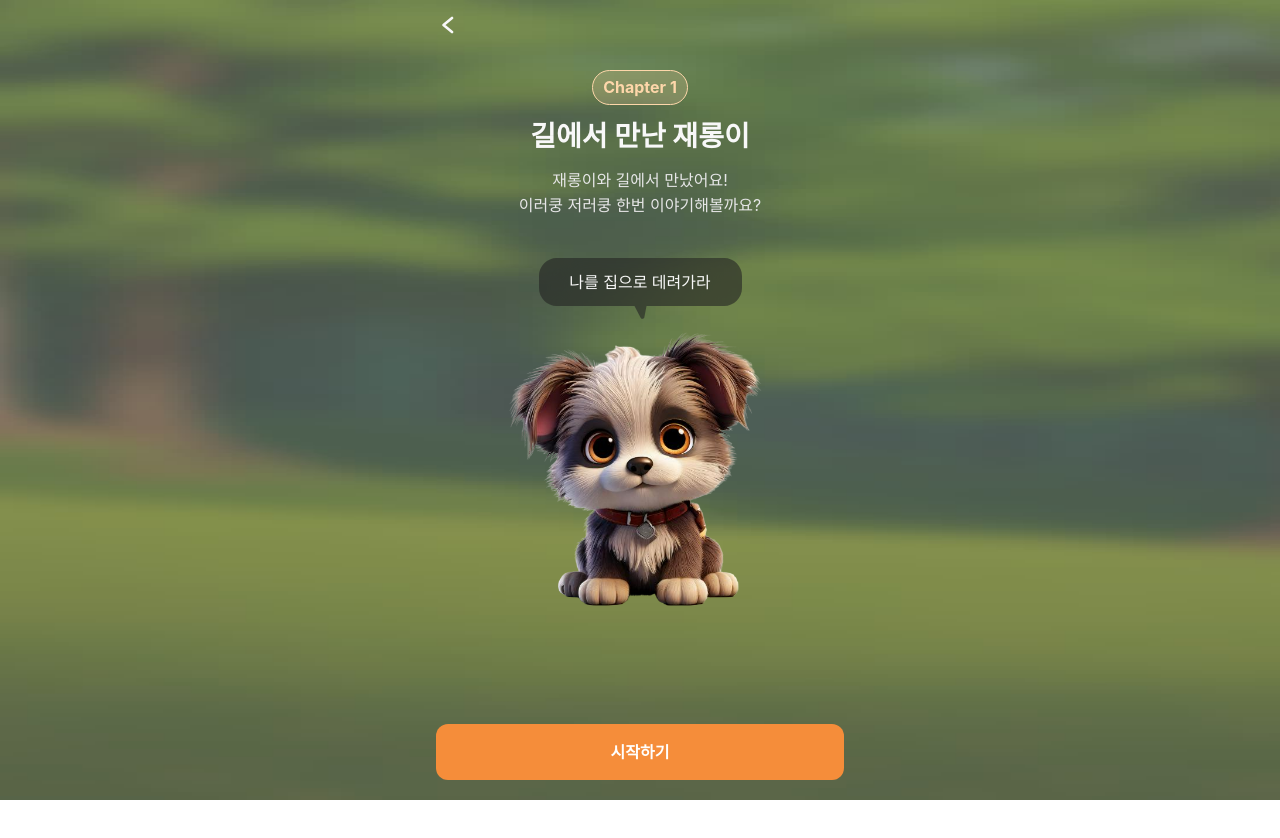
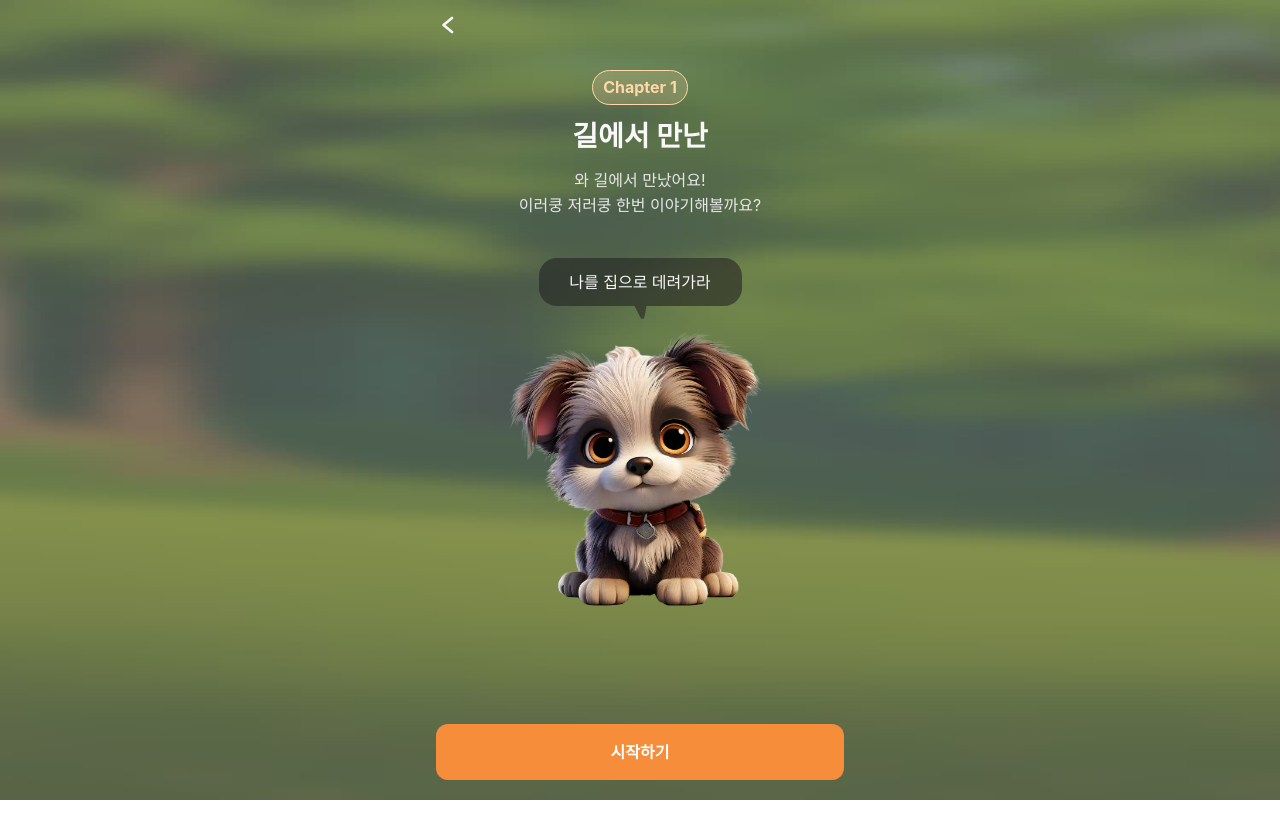
Before and after one commit to Smile-Mate/Smile-Mate, a Next.js app: page /friend/mission/1 in a window 1280 px wide. Shown: the top 838 px of the page. Built offline with nearby package versions, Linux system fonts and the light colour scheme.

Commit message:
feat: 사용자 입력 친구 이름 반영

```diff
--- a/containers/FriendContainer.tsx
+++ b/containers/FriendContainer.tsx
@@ -4,11 +4,14 @@ import BottomPortal from '@/components/BottomPortal';
 import Bubble from '@/components/Bubble';
 import Button from '@/components/Button';
 import Container from '@/components/Container';
+import { useFriendStore } from '@/stores/friendStore';
 import Image from 'next/image';
 import Link from 'next/link';
 
 // TODO 폰트 적용하기
 export default function FriendContainer() {
+  const { friend } = useFriendStore();
+
   return (
     <>
       <Image src="/images/mission/mission1.jpg" className="mx-auto -z-50" fill alt="friend" />
@@ -26,7 +29,7 @@ export default function FriendContainer() {
       <BottomPortal>
         <div className="flex flex-col gap-[30px] py-4 px-5 backdrop-blur-lg bg-neutral-700/60 rounded-[20px]">
           <div className="flex flex-col items-center gap-2">
-            <div className="text-headline text-white mx-auto">사랑스러운 재롱이</div>
+            <div className="text-headline text-white mx-auto">{friend.name}</div>
             <Image src={'/svg/fooProgress.svg'} width={295} height={295} alt="progress" />
           </div>
           <Link href="/friend/smile">
--- a/containers/FriendMissionContainer.tsx
+++ b/containers/FriendMissionContainer.tsx
@@ -5,10 +5,13 @@ import BottomPortal from '@/components/BottomPortal';
 import Bubble from '@/components/Bubble';
 import Button from '@/components/Button';
 import Container from '@/components/Container';
+import { useFriendStore } from '@/stores/friendStore';
 import Image from 'next/image';
 import Link from 'next/link';
 
 export default function FriendMissionContainer() {
+  const { friend } = useFriendStore();
+
   return (
     <>
       <Image src="/images/mission/mission1-blur.jpg" className="mx-auto -z-50" fill alt="friend" />
@@ -19,8 +22,8 @@ export default function FriendMissionContainer() {
             <div className="text-[#FED7AA] text-subhead1 bg-[#FED7AA]/20 border-[1px] px-2.5 py-1 rounded-[20px] border-[#FED7AA]">
               Chapter 1
             </div>
-            <div className="text-display4 text-neutral-50">길에서 만난 재롱이</div>
-            <div className="text-body2 text-neutral-100 whitespace-pre-wrap text-center">{`재롱이와 길에서 만났어요!\n이러쿵 저러쿵 한번 이야기해볼까요?`}</div>
+            <div className="text-display4 text-neutral-50">길에서 만난 {friend.name}</div>
+            <div className="text-body2 text-neutral-100 whitespace-pre-wrap text-center">{`${friend.name}와 길에서 만났어요!\n이러쿵 저러쿵 한번 이야기해볼까요?`}</div>
           </div>
           <Bubble text="나를 집으로 데려가라" className="mt-10" />
           <Image src="/images/jaerong.png" width={300} height={300} alt="friend" />
--- a/containers/FriendSmileContainer.tsx
+++ b/containers/FriendSmileContainer.tsx
@@ -7,11 +7,13 @@ import Container from '@/components/Container';
 import WebcamComponent from '@/components/dev/WebcamComponent';
 import PaddingBlock from '@/components/PaddingBlock';
 import PageIntro from '@/components/PageIntro';
+import { useFriendStore } from '@/stores/friendStore';
 import Image from 'next/image';
 import Link from 'next/link';
 import { useState } from 'react';
 
 export default function FriendSmileContainer() {
+  const { friend } = useFriendStore();
   const [completed, setCompleted] = useState(false);
 
   return (
@@ -23,7 +25,7 @@ export default function FriendSmileContainer() {
           {completed && (
             <PageIntro
               title="웃음 지어주기 성공!"
-              description={`웃음을 지어준 덕분에\n재롱이를 집으로 데려올 수 있게 되었어요.`}
+              description={`웃음을 지어준 덕분에\n${friend.name}를 집으로 데려올 수 있게 되었어요.`}
             />
           )}
           {!completed && (
--- a/stores/friendStore.ts
+++ b/stores/friendStore.ts
@@ -2,7 +2,7 @@ import { create } from 'zustand';
 import { persist } from 'zustand/middleware';
 
 export interface Friend {
-  name?: string;
+  name: string;
   score: number; // 1~100
   level: number; // 1~4, (Level 1: 1~25, Level 2: 25~50, Level 3: 50~75, Level 4: 75~100)
 }
```
